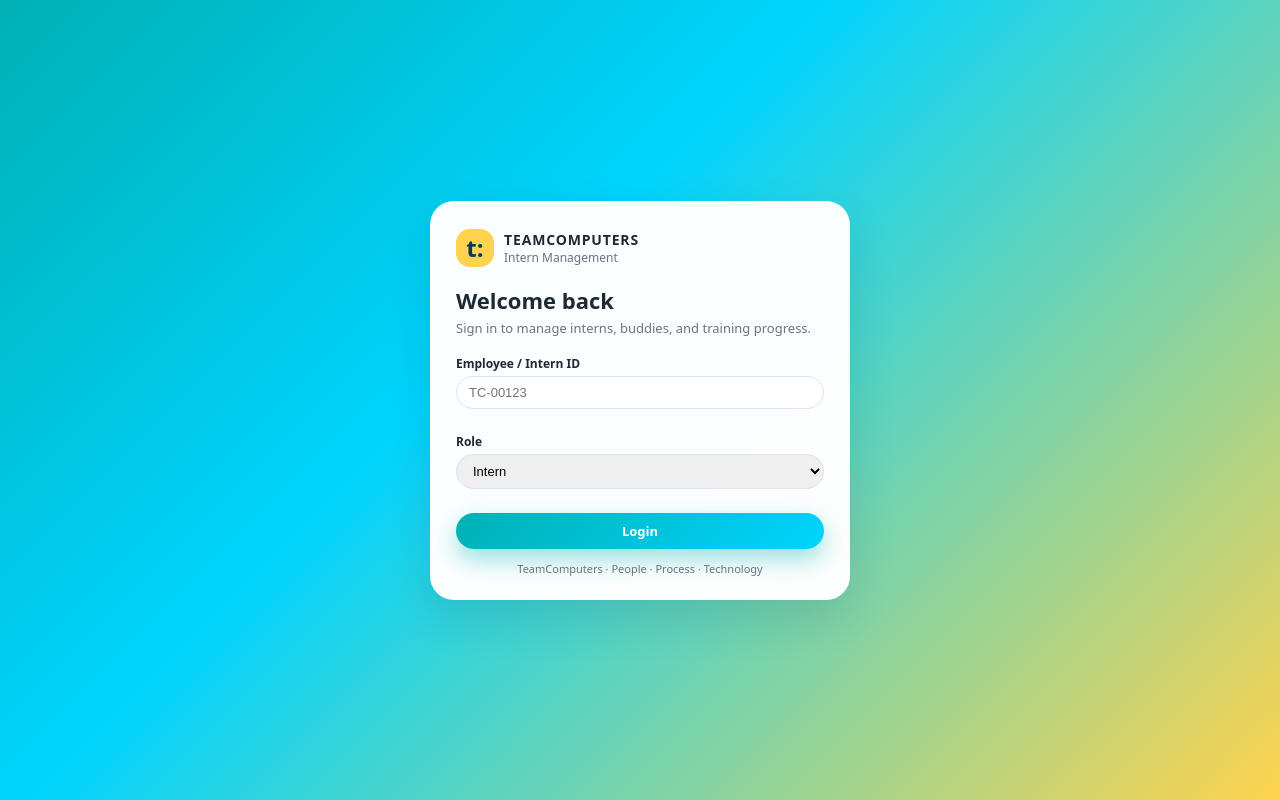
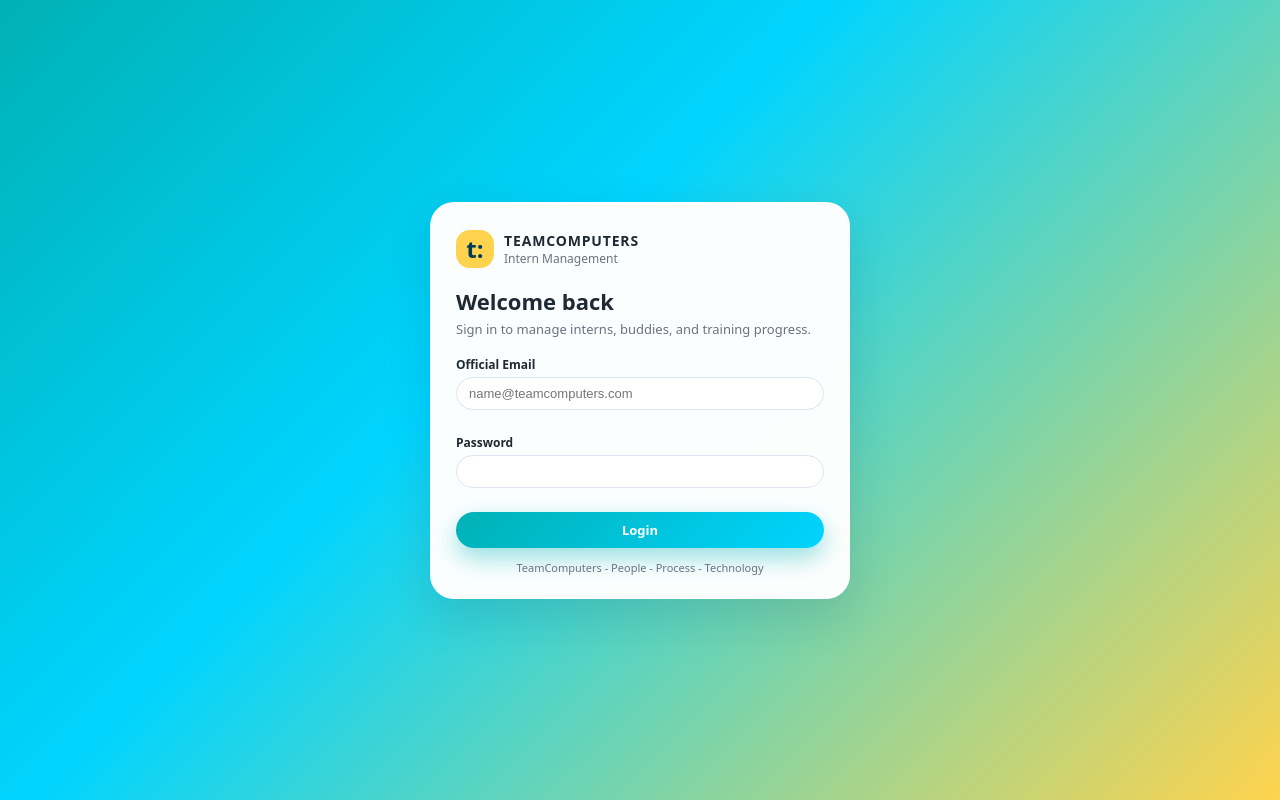
Before and after one commit to harshitsingh-999/frontend-trainee-tc, a React (Vite) app: page /login in a window 1280 px wide. Built offline with nearby package versions, Linux system fonts and the light colour scheme.

Commit message:
Updated login and app

```diff
--- a/package.json
+++ b/package.json
@@ -12,6 +12,7 @@
     "vite": "^7.3.1"
   },
   "dependencies": {
+    "axios": "^1.13.6",
     "react": "^19.2.4",
     "react-dom": "^19.2.4",
     "react-router-dom": "^7.13.1"
--- a/src/App.jsx
+++ b/src/App.jsx
@@ -8,10 +8,12 @@
 function App() {
   const [user, setUser] = useState(null)
 
-  const handleLogin = (formValues) => {
+  const handleLogin = (apiUser) => {
     setUser({
-      name: formValues.employeeId || 'Team Member',
-      role: formValues.role,
+      id: apiUser.id,
+      name: apiUser.name || 'Team Member',
+      email: apiUser.email,
+      role: apiUser.role_id ? `Role ${apiUser.role_id}` : 'User',
     })
   }
 
@@ -36,17 +38,25 @@
       <Route
         path="/user-form"
         element={
+          user ? (
             <Layout user={user} onLogout={handleLogout}>
               <UserForm />
             </Layout>
+          ) : (
+            <Navigate to="/login" replace />
+          )
         }
       />
       <Route
         path="/dashboard"
         element={
+          user ? (
             <Layout user={user} onLogout={handleLogout}>
               <Dashboard user={user} />
             </Layout>
+          ) : (
+            <Navigate to="/login" replace />
+          )
         }
       />
       <Route path="*" element={<Navigate to="/" replace />} />
--- /dev/null
+++ b/src/api/api.js
@@ -0,0 +1,9 @@
+import axios from "axios";
+
+const api = axios.create({
+  baseURL: import.meta.env.VITE_API_BASE_URL || "http://localhost:7356/api/v1",
+  withCredentials: true,
+  timeout: 10000
+});
+
+export default api;
--- a/src/pages/Login.jsx
+++ b/src/pages/Login.jsx
@@ -1,14 +1,15 @@
 import React, { useState } from 'react'
 import { Navigate, useNavigate } from 'react-router-dom'
-
-const roles = ['Admin', 'Manager', 'Intern', 'Trainee', 'Buddy']
+import api from '../api/api'
 
 function Login({ onLogin, isAuthenticated }) {
   const navigate = useNavigate()
   const [formValues, setFormValues] = useState({
-    employeeId: '',
-    role: 'Intern',
+    email: '',
+    password: '',
   })
+  const [errorMsg, setErrorMsg] = useState('')
+  const [isSubmitting, setIsSubmitting] = useState(false)
 
   if (isAuthenticated) {
     return <Navigate to="/dashboard" replace />
@@ -19,10 +20,24 @@
     setFormValues((prev) => ({ ...prev, [name]: value }))
   }
 
-  const handleSubmit = (event) => {
+  const handleSubmit = async (event) => {
     event.preventDefault()
-    onLogin(formValues)
-    navigate('/dashboard')
+    setErrorMsg('')
+    setIsSubmitting(true)
+
+    try {
+      const res = await api.post('/users/login', {
+        email: formValues.email.trim().toLowerCase(),
+        password: formValues.password,
+      })
+
+      onLogin(res.data.data)
+      navigate('/dashboard')
+    } catch (error) {
+      setErrorMsg(error.response?.data?.message || 'Login failed')
+    } finally {
+      setIsSubmitting(false)
+    }
   }
 
   return (
@@ -43,42 +58,38 @@
 
         <form className="login-form" onSubmit={handleSubmit}>
           <div className="form-group">
-            <label htmlFor="employeeId">Employee / Intern ID</label>
+            <label htmlFor="email">Official Email</label>
             <input
-              id="employeeId"
-              name="employeeId"
-              type="text"
-              placeholder="TC-00123"
-              value={formValues.employeeId}
+              id="email"
+              name="email"
+              type="email"
+              placeholder="name@teamcomputers.com"
+              value={formValues.email}
               onChange={handleChange}
               required
             />
           </div>
 
           <div className="form-group">
-            <label htmlFor="role">Role</label>
-            <select
-              id="role"
-              name="role"
-              value={formValues.role}
+            <label htmlFor="password">Password</label>
+            <input
+              id="password"
+              name="password"
+              type="password"
+              value={formValues.password}
               onChange={handleChange}
-            >
-              {roles.map((role) => (
-                <option key={role} value={role}>
-                  {role}
-                </option>
-              ))}
-            </select>
+              required
+            />
           </div>
 
-          <button type="submit" className="btn-primary">
-            Login
+          {errorMsg ? <p className="error-text">{errorMsg}</p> : null}
+
+          <button type="submit" className="btn-primary" disabled={isSubmitting}>
+            {isSubmitting ? 'Signing in...' : 'Login'}
           </button>
         </form>
 
-        <p className="login-footer">
-          TeamComputers · People · Process · Technology
-        </p>
+        <p className="login-footer">TeamComputers - People - Process - Technology</p>
       </div>
     </div>
   )
--- a/src/style.css
+++ b/src/style.css
@@ -317,6 +317,12 @@
   flex-direction: column;
   gap: 14px;
   margin-bottom: 12px;
+}
+
+.error-text {
+  margin: 0;
+  font-size: 12px;
+  color: #b91c1c;
 }
 
 .login-footer {
```
Also changed, not shown: 2 other files (tests, documents, lock files or other folders). Lines whose indentation alone changed are shown as unchanged.
